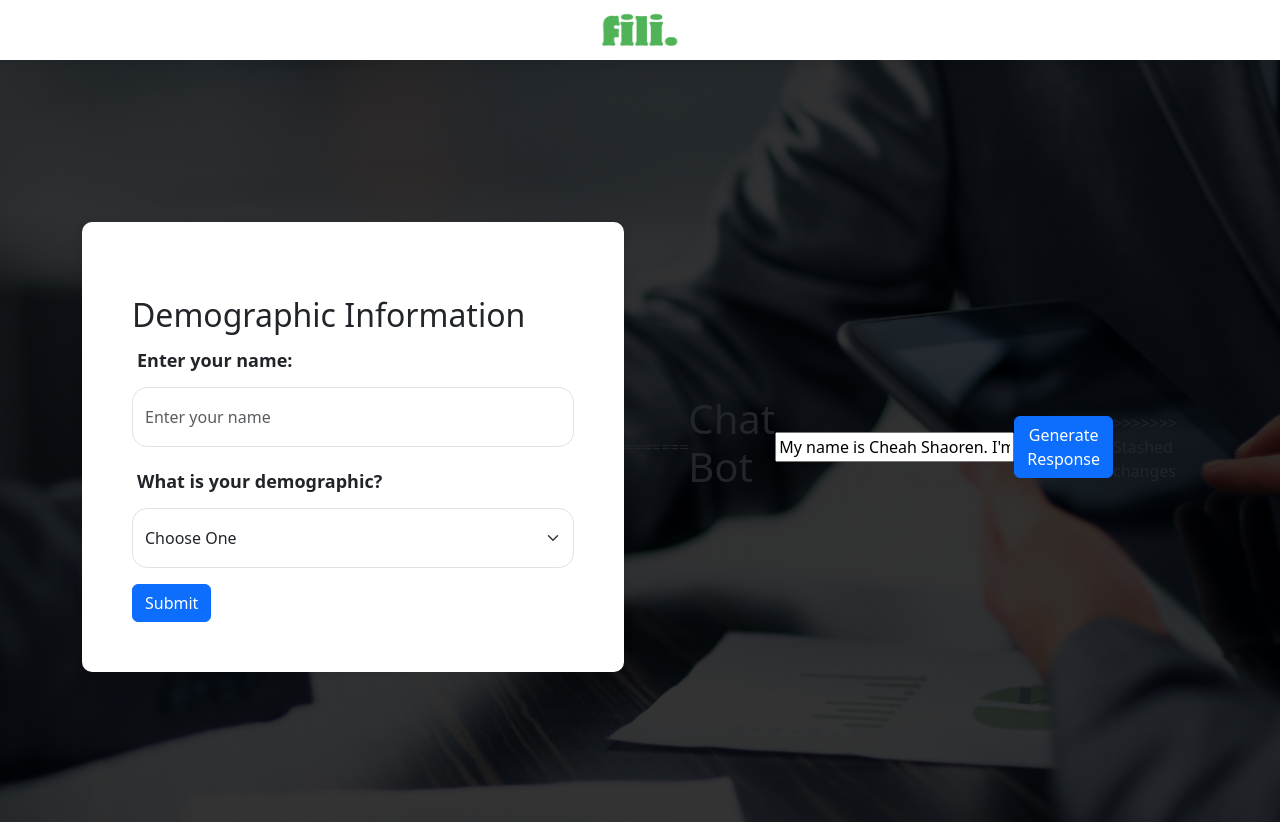
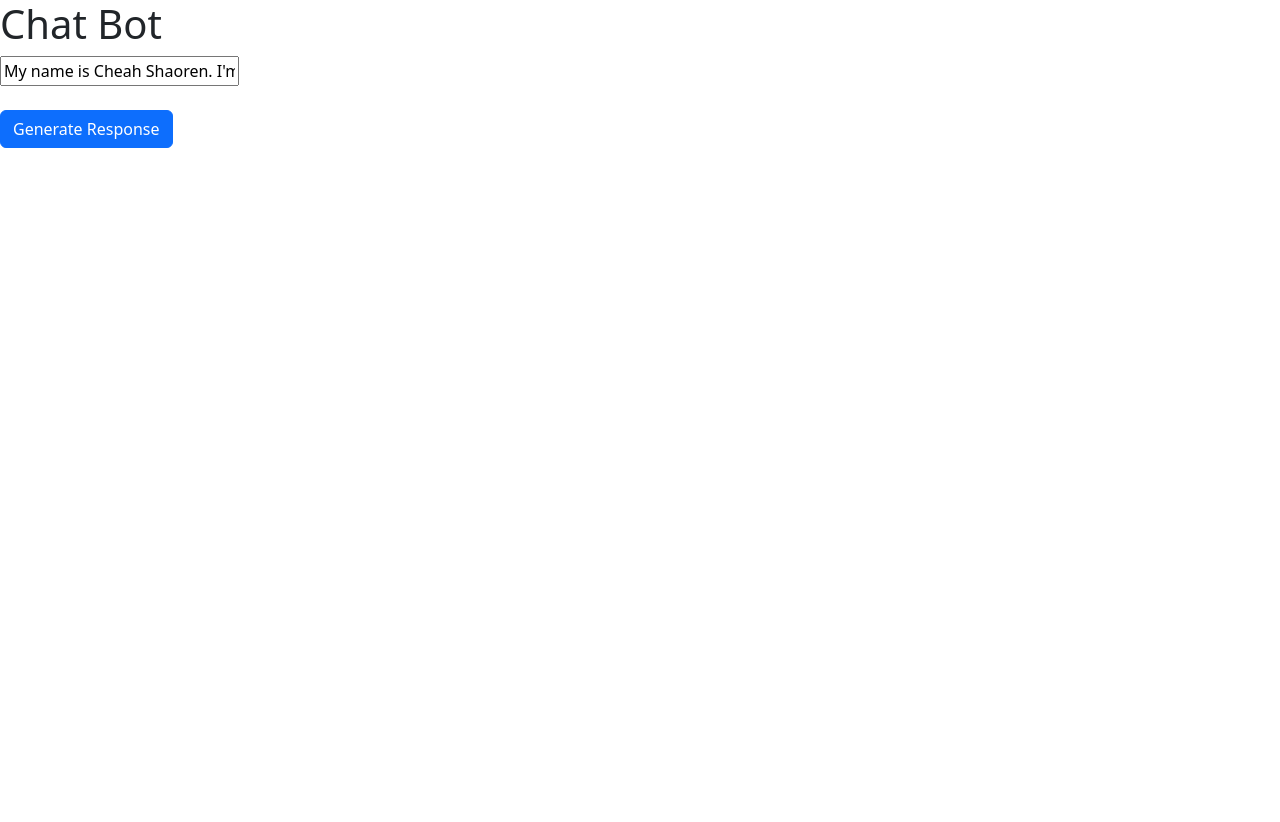
Before and after one commit to dionnieteh/hackathon, a PHP site: page /test.php in a window 1280 px wide. After the commit the page ends 148 px from the top, so only its background shows below. Run offline with PHP 8.4, Linux system fonts and the light colour scheme.

Commit message:
switched index and test

```diff
--- a/test.php
+++ b/test.php
@@ -13,61 +13,6 @@
   <?php
   ?>
 
-<<<<<<< Updated upstream
-<head>
-  <meta charset="utf-8">
-  <meta name="viewport" content="width=device-width, initial-scale=1">
-  <title>Bootstrap demo</title>
-  <link href="style.css" rel="stylesheet">
-  <link href="https://cdn.jsdelivr.net/npm/bootstrap@5.3.3/dist/css/bootstrap.min.css" rel="stylesheet" integrity="sha384-QWTKZyjpPEjISv5WaRU9OFeRpok6YctnYmDr5pNlyT2bRjXh0JMhjY6hW+ALEwIH" crossorigin="anonymous">
-  <script src="https://cdn.jsdelivr.net/npm/@popperjs/core@2.11.8/dist/umd/popper.min.js" integrity="sha384-I7E8VVD/ismYTF4hNIPjVp/Zjvgyol6VFvRkX/vR+Vc4jQkC+hVqc2pM8ODewa9r" crossorigin="anonymous"></script>
-  <script src="https://cdn.jsdelivr.net/npm/bootstrap@5.3.3/dist/js/bootstrap.min.js" integrity="sha384-0pUGZvbkm6XF6gxjEnlmuGrJXVbNuzT9qBBavbLwCsOGabYfZo0T0to5eqruptLy" crossorigin="anonymous"></script>
-  <script src="https://cdn.jsdelivr.net/npm/bootstrap@5.3.3/dist/js/bootstrap.bundle.min.js" integrity="sha384-YvpcrYf0tY3lHB60NNkmXc5s9fDVZLESaAA55NDzOxhy9GkcIdslK1eN7N6jIeHz" crossorigin="anonymous"></script>
-  <script src="./scripts/collectData.js"></script>
-</head>
-
-  <header>
-    <img src="logo.png" class="header-logo" alt="App Logo">
-  </header>
-
-  <body style="background-image:  linear-gradient(rgba(0, 0, 0, 0.8), rgba(0, 0, 0, 0.8)), url('bg.png'); background-size: cover; background-position: center center;">
-
-  <div class="container centered-container mt-5" id="container">
-  <div class="form-container">
-    <form id="demographicForm" method="POST">
-  <br>
-
-  <form id="demographicForm" method="POST">
-    <h2>Demographic Information</h2>
-    <div class="mb-3">
-      <label for="name" class="form-label">Enter your name:</label>
-      <input type="text" class="form-control" id="name" placeholder="Enter your name" autocomplete="off">
-    </div>
-    <div class="mb-3">
-      <label for="demographic" class="form-label">What is your demographic?</label>
-      <select class="form-select" id="demographic">
-        <option selected disabled>Choose One</option>
-      </select>
-    </div>
-    <button type="button" class="btn btn-primary" onclick="submitDemographic()">Submit</button>
-  </form>
-  <form id="financialForm" method="POST" style="display:none;">
-    <h2>Financial Analysis</h2>
-
-  </form>
-  <div id="response">
-  </div>
-  </div>
-
-  <br><br>
-  <form id="financialForm" method="POST" style="position: absolute; top: 0; margin-top: 150px; visibility: hidden;" class="p-5">
-    <h2>Financial Analysis</h2>
-  </form>
-
-  <div id="response">
-  </div>
-
-=======
   <h1>Chat Bot</h1>
   <input type="text" id="text" value="My name is Cheah Shaoren. I'm a High School/ University Student with a monthly allowance of RM300 and monthly income of RM450. Every month I spend a total of around RM90 with RM50 as my fixed monthly mandatory expenses. Other than that, I usually spend RM40 on Games (Board Game, Card Game, Computer Games). I am financially independent and would need to support my own living expenses. I am aiming to save an amount of RM200 each month. I do not have any investments. Lastly, I come from a T20 (RM11,820 or more) household.">
 
@@ -80,7 +25,6 @@
   <div id="response"></div>
 
   <script src="script.js"></script>
->>>>>>> Stashed changes
 </body>
 
 </html>
```
Also changed, not shown: index.php (+0 -16 lines).
